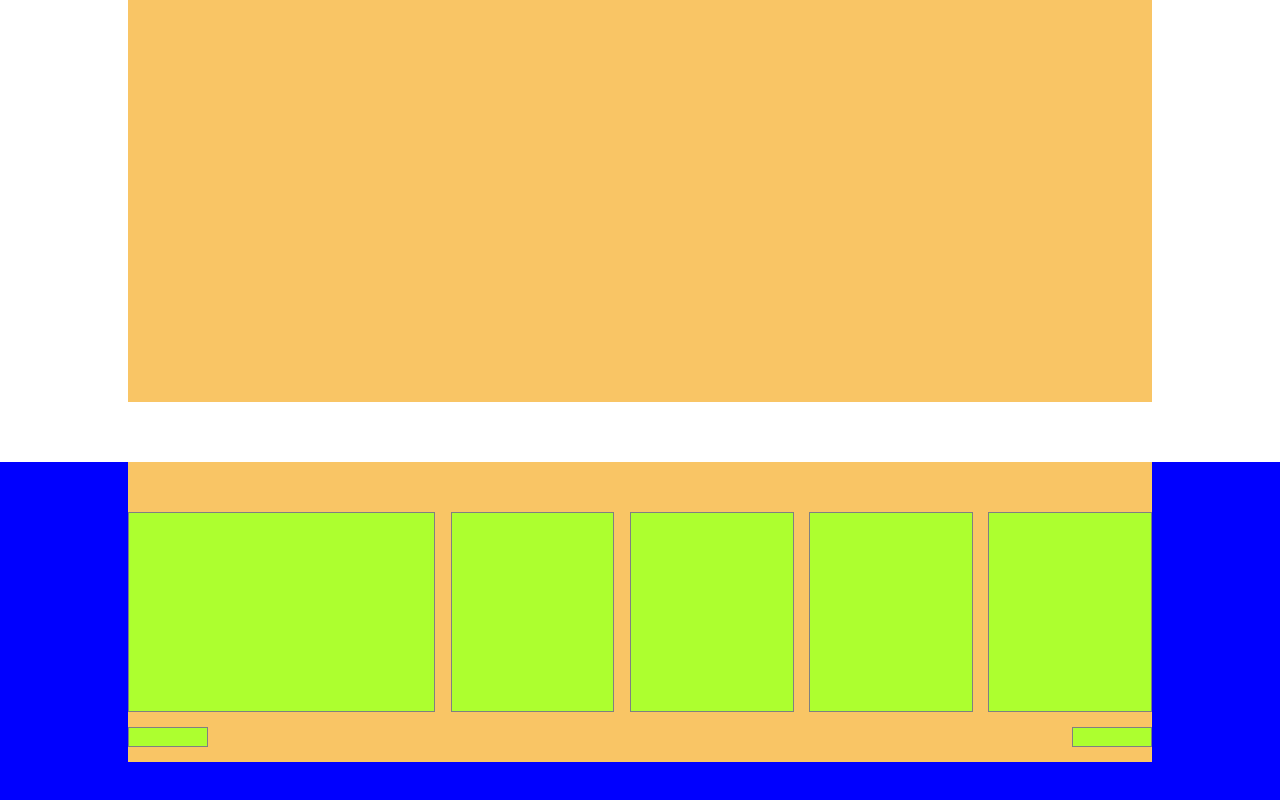
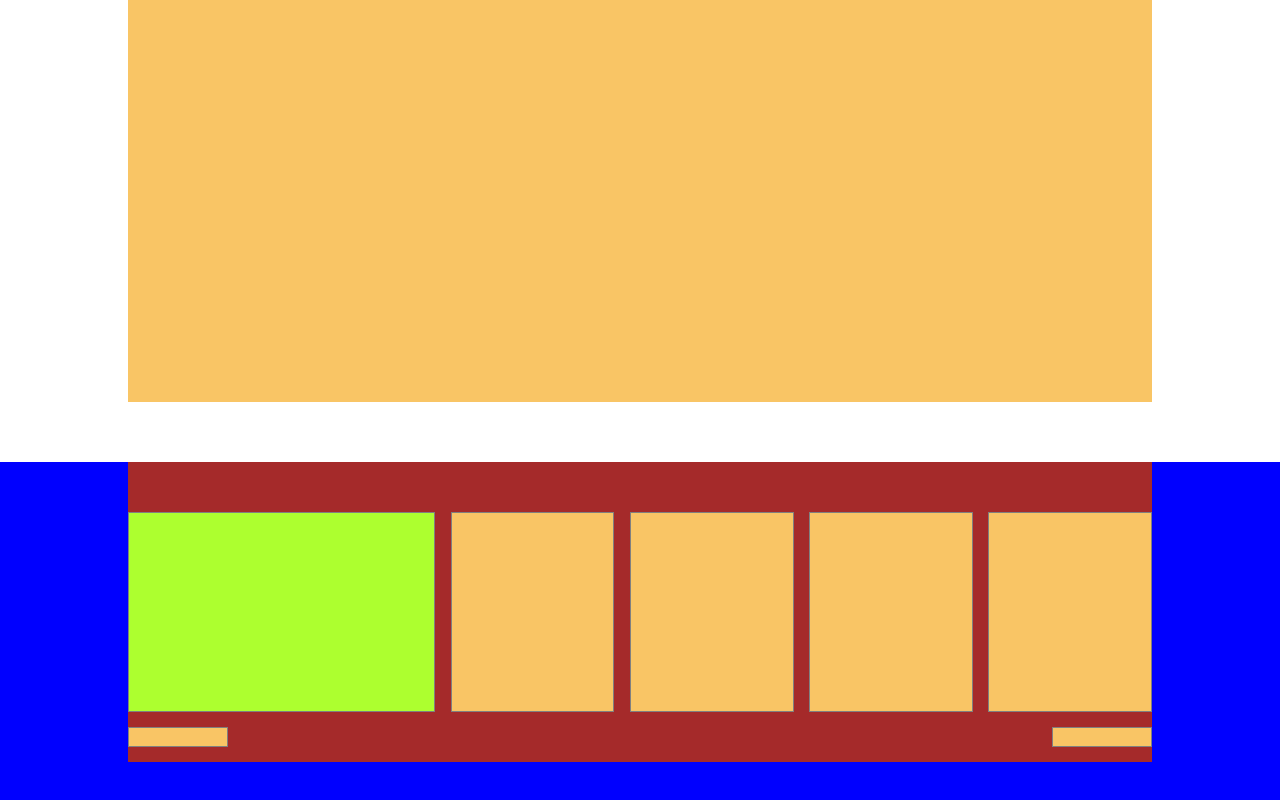
Before and after one commit to lorenzocutrera/htmlcss-struttura-discord, a plain HTML site: page index.html in a window 1280 px wide. Shown: the part 2654-3454 px from the top of the page. Drawn offline with Linux system fonts and the light colour scheme.

Commit message:
add complete

```diff
--- a/style.css
+++ b/style.css
@@ -99,9 +99,21 @@ section {
  }
 
  .button{
-    background-color: greenyellow;
+    background-color: rgb(249, 197, 101);
     border: 1px solid gray;
     height: 20px;
-    width: 80px;
+    width: 100px;
     margin-top: 15px;
  }
+
+ footer .container{
+    background-color: brown;
+ }
+
+ footer .col{
+    background-color: rgb(249, 197, 101);
+ }
+
+ footer .uno{
+    background-color: greenyellow;
+ }
```
